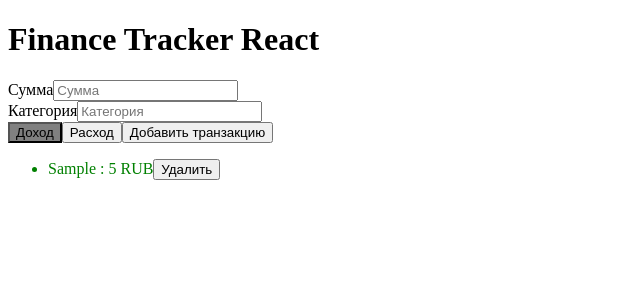
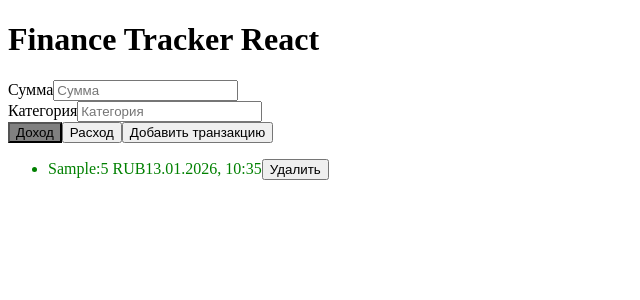
Before and after one commit to stanislavluft/fimi, a React (Vite) app: page / in a window 1280 px wide. Both pictures are taken after typing "5", "Sample" into the empty fields and a click on the button "Добавить транзакцию". Shown: the top 300 px of the page, without its empty margins (0-640 px from the left). Built offline with nearby package versions, Linux system fonts and the light colour scheme.

Commit message:
feat: implement date attribute and localstorage with useEffect

```diff
--- a/src/App.tsx
+++ b/src/App.tsx
@@ -1,15 +1,18 @@
-import { useState } from 'react';
+import { useState, useEffect } from 'react';
 import type { Transaction, TransactionType } from './types';
 import TransactionForm from './components/TransactionForm';
 import TransactionList from './components/TransactionList';
 
 function App() {
-  const [transactions, setTransactions] = useState<Transaction[]>([]);
+  const [transactions, setTransactions] = useState<Transaction[]>(() => {
+    const storage = localStorage.getItem('finance-data');
+    return storage ? JSON.parse(storage) : [];
+  });
 
   const addTransaction = (amount: number, category: string, type: TransactionType) => {
     const newTransaction: Transaction = {
       id: Date.now(),
-      date: new Date(),
+      date: new Date().toISOString(),
       amount,
       category,
       type,
@@ -21,6 +24,11 @@ function App() {
   const deleteTransaction = (id: number) => {
     setTransactions(transactions.filter((t) => t.id !== id));
   };
+
+  useEffect(() => {
+    localStorage.setItem('finance-data', JSON.stringify(transactions));
+  }, [transactions]);
+
   return (
     <>
       <div>
--- a/src/components/TransactionList.tsx
+++ b/src/components/TransactionList.tsx
@@ -4,6 +4,15 @@ interface TransactionListProps {
   transactions: Transaction[];
   onDelete: (id: number) => void;
 }
+
+const dateOptions: Intl.DateTimeFormatOptions = {
+  day: '2-digit',
+  month: '2-digit',
+  year: 'numeric',
+  hour: '2-digit',
+  minute: '2-digit',
+};
+
 function TransactionList({ transactions, onDelete }: TransactionListProps) {
   return (
     <>
@@ -13,7 +22,11 @@ function TransactionList({ transactions, onDelete }: TransactionListProps) {
             style={{ color: transaction.type === 'income' ? 'green' : 'red' }}
             key={transaction.id}
           >
-            {transaction.category} : {transaction.amount} RUB
+            <span>{transaction.category}:</span>
+            <span>{transaction.amount} RUB</span>
+            <time dateTime={transaction.date}>
+              {new Date(transaction.date).toLocaleString('ru-Ru', dateOptions)}
+            </time>
             <button onClick={() => onDelete(transaction.id)}>Удалить</button>
           </li>
         ))}
--- a/src/types.ts
+++ b/src/types.ts
@@ -5,5 +5,5 @@ export interface Transaction {
   amount: number;
   category: string;
   type: TransactionType;
-  date: Date;
+  date: string;
 }
```
